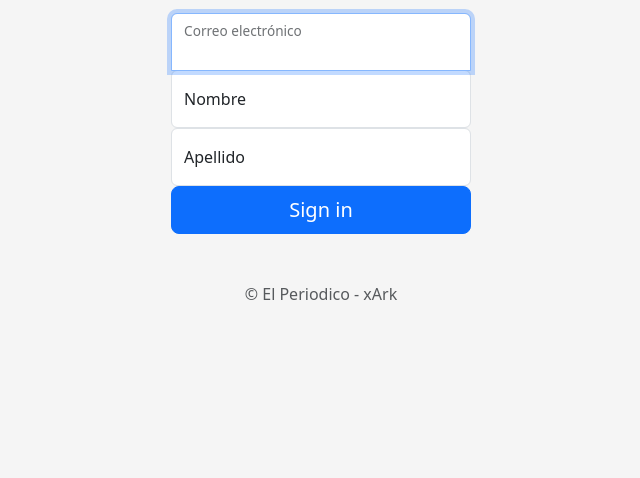
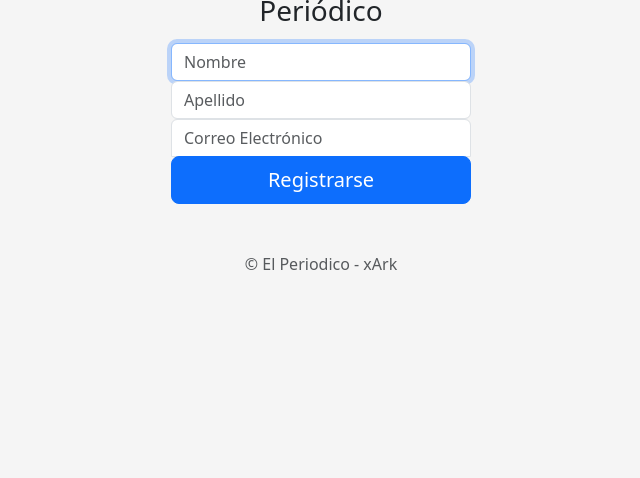
Before and after one commit to xArkqngel/EmailAPI, a plain HTML site: page signup.html in a window 1280 px wide. Shown: the part 322-800 px from the top of the page, without its empty margins (319-959 px from the left). Drawn offline with nearby package versions, Linux system fonts and the light colour scheme.

Commit message:
esta mierda no funciona gracias

```diff
--- a/signup.html
+++ b/signup.html
@@ -81,32 +81,21 @@
 
 
     <!-- Custom styles for this template -->
-    <link href="styles.css" rel="stylesheet">
+    <link href="public/css/styles.css" rel="stylesheet">
   </head>
   <body class="text-center">
 
-<main class="form-signin w-100 m-auto">
-  <form>
+  <form method="POST" action="/" class="form-signin w-100 m-auto">
     <img class="mb-4" src="https://avatars.githubusercontent.com/u/67243723?v=4" alt="" width="72" height="72">
     <h1 class="h3 mb-3 fw-normal">Registrese a El Periódico</h1>
 
-    <div class="form-floating">
-      <input type="email" class="form-control" id="floatingInput" placeholder="name@example.com" required autofocus>
-      <label for="floatingInput">Correo electrónico</label>
-    </div>
-    <div class="form-floating">
-        <input type="input" class="form-control" id="floatingInput" placeholder="Nombre" required>
-        <label for="floatingInput">Nombre</label>
-    </div>
-    <div class="form-floating">
-        <input type="text" class="form-control" id="floatingInput" placeholder="Apellido" required>
-        <label for="floatingInput">Apellido</label>
-    </div>
+    <input type="text" name="fName" class="form-control" placeholder="Nombre" required autofocus>
+    <input type="text" name="lName" class="form-control" placeholder="Apellido" required>
+    <input type="email" name="email" class="form-control" placeholder="Correo Electrónico" required>
 
-    <button class="w-100 btn btn-lg btn-primary" type="submit">Sign in</button>
+    <button class="w-100 btn btn-lg btn-primary" type="submit">Registrarse</button>
     <p class="mt-5 mb-3 text-muted">&copy; El Periodico - xArk</p>
   </form>
-</main>
 
   </body>
 </html>
```
Also changed, not shown: app.js (+11 -0 lines), public/css/styles.css (renamed from styles.css).
